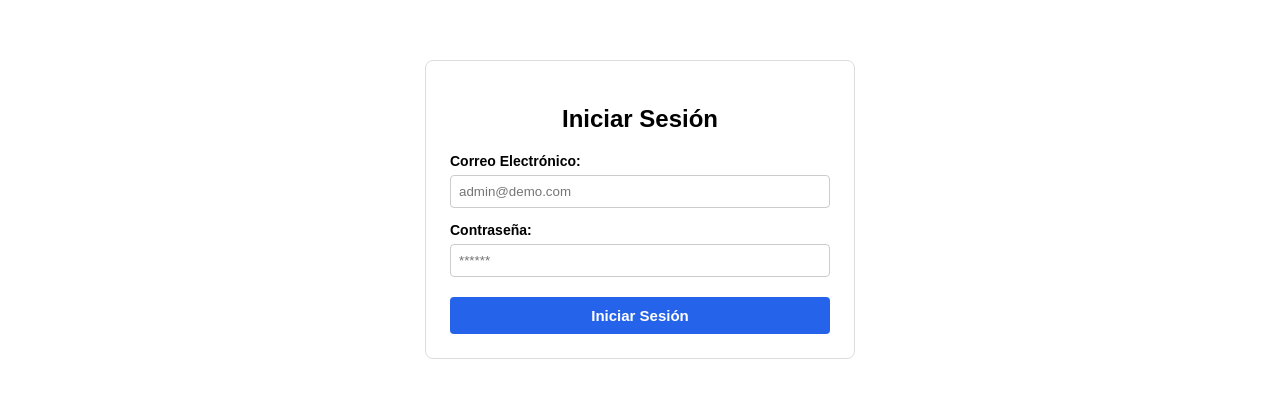
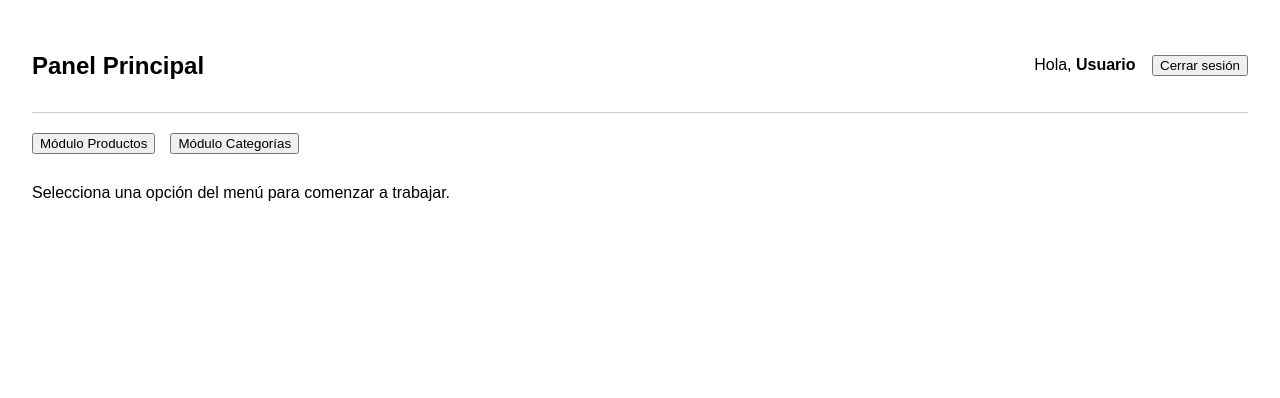
Before and after one commit to Nevercris123/ProyectoSoftware, a React app in the folder client/: page / in a window 1280 px wide. Shown: the top 398 px of the page. Built offline with nearby package versions, Linux system fonts and the light colour scheme; no server answers; sample sign-in values are in the browser's storage; the HTML template or start-up script is replaced by a standard one.

Commit message:
implementa enrutador, ruta protegida, home y redireccion post-login

```diff
--- /dev/null
+++ b/client/src/App.jsx
@@ -0,0 +1,38 @@
+import { BrowserRouter, Routes, Route, Navigate } from 'react-router-dom';
+import Login from './pages/login';
+import Home from './pages/Home';
+
+// Componente para proteger rutas privadas (solo si hay token)
+function RutaProtegida({ children }) {
+  const token = localStorage.getItem('token');
+  return token ? children : <Navigate to="/login" replace />;
+}
+
+export default function App() {
+  return (
+    <BrowserRouter>
+      <Routes>
+        {/* Ruta pública */}
+        <Route path="/login" element={<Login />} />
+
+        {/* Rutas privadas (Inicio y módulos) */}
+        <Route
+          path="/"
+          element={
+            <RutaProtegida>
+              <Home />
+            </RutaProtegida>
+          }
+        />
+
+        {/* Cada compañero agregará aquí su ruta, por ejemplo:
+        <Route path="/productos" element={<RutaProtegida><Productos /></RutaProtegida>} />
+        <Route path="/categorias" element={<RutaProtegida><Categorias /></RutaProtegida>} />
+        */}
+
+        {/* Redirección por defecto */}
+        <Route path="*" element={<Navigate to="/" replace />} />
+      </Routes>
+    </BrowserRouter>
+  );
+}
--- a/client/src/main.jsx
+++ b/client/src/main.jsx
@@ -1,9 +1,10 @@
-import { StrictMode } from 'react'
-import { createRoot } from 'react-dom/client'
-import Login from './pages/login.jsx'
+import React from 'react';
+import ReactDOM from 'react-dom/client';
+import App from './App.jsx';
+import './index.css';
 
-createRoot(document.getElementById('root')).render(
-  <StrictMode>
-    <Login />
-  </StrictMode>,
-)
+ReactDOM.createRoot(document.getElementById('root')).render(
+  <React.StrictMode>
+    <App />
+  </React.StrictMode>
+);
--- /dev/null
+++ b/client/src/pages/Home.jsx
@@ -0,0 +1,34 @@
+import { useNavigate } from 'react-router-dom';
+
+export default function Home() {
+  const navigate = useNavigate();
+  const usuario = JSON.parse(localStorage.getItem('usuario') || '{}');
+
+  const handleLogout = () => {
+    localStorage.removeItem('token');
+    localStorage.removeItem('usuario');
+    navigate('/login');
+  };
+
+  return (
+    <div style={{ padding: '24px', fontFamily: 'sans-serif' }}>
+      <header style={{ display: 'flex', justifyContent: 'space-between', alignItems: 'center', borderBottom: '1px solid #ccc', paddingBottom: '12px' }}>
+        <h2>Panel Principal</h2>
+        <div>
+          <span>Hola, <strong>{usuario.nombre || 'Usuario'}</strong> </span>
+          <button onClick={handleLogout} style={{ marginLeft: '12px' }}>Cerrar sesión</button>
+        </div>
+      </header>
+
+      {/* Aquí es donde cada compañero enchufa el acceso a su módulo */}
+      <nav style={{ marginTop: '20px', display: 'flex', gap: '15px' }}>
+        <button onClick={() => navigate('/productos')}>Módulo Productos</button>
+        <button onClick={() => navigate('/categorias')}>Módulo Categorías</button>
+      </nav>
+
+      <main style={{ marginTop: '30px' }}>
+        <p>Selecciona una opción del menú para comenzar a trabajar.</p>
+      </main>
+    </div>
+  );
+}
--- a/client/src/pages/login.jsx
+++ b/client/src/pages/login.jsx
@@ -1,7 +1,9 @@
 import React, { useState } from 'react';
+import { useNavigate } from 'react-router-dom';
 import { login } from '../services/auth.service.js';
 
-export default function Login() {
+export default function Login({ onLogin }) {
+  const navigate = useNavigate();
   const [correo, setCorreo] = useState('');
   const [contrasena, setContrasena] = useState('');
   const [error, setError] = useState(null);
@@ -20,7 +22,9 @@ export default function Login() {
       localStorage.setItem('token', data.token);
       localStorage.setItem('usuario', JSON.stringify(data.usuario));
 
-      setUsuarioLogueado(data.usuario);
+
+      if (onLogin) onLogin(data.usuario);
+      navigate('/');
     } catch (err) {
       setError(err.message);
     } finally {
```
